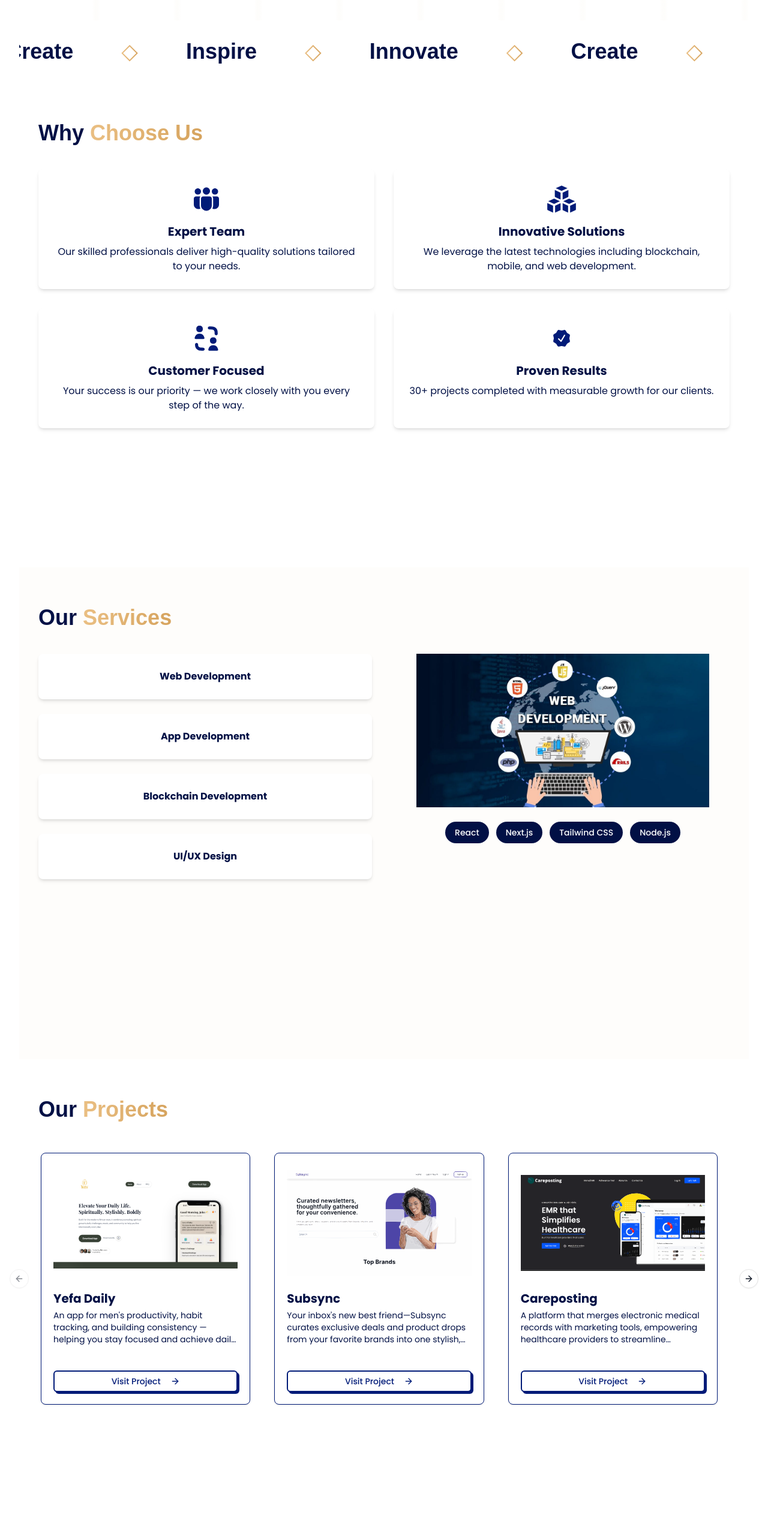
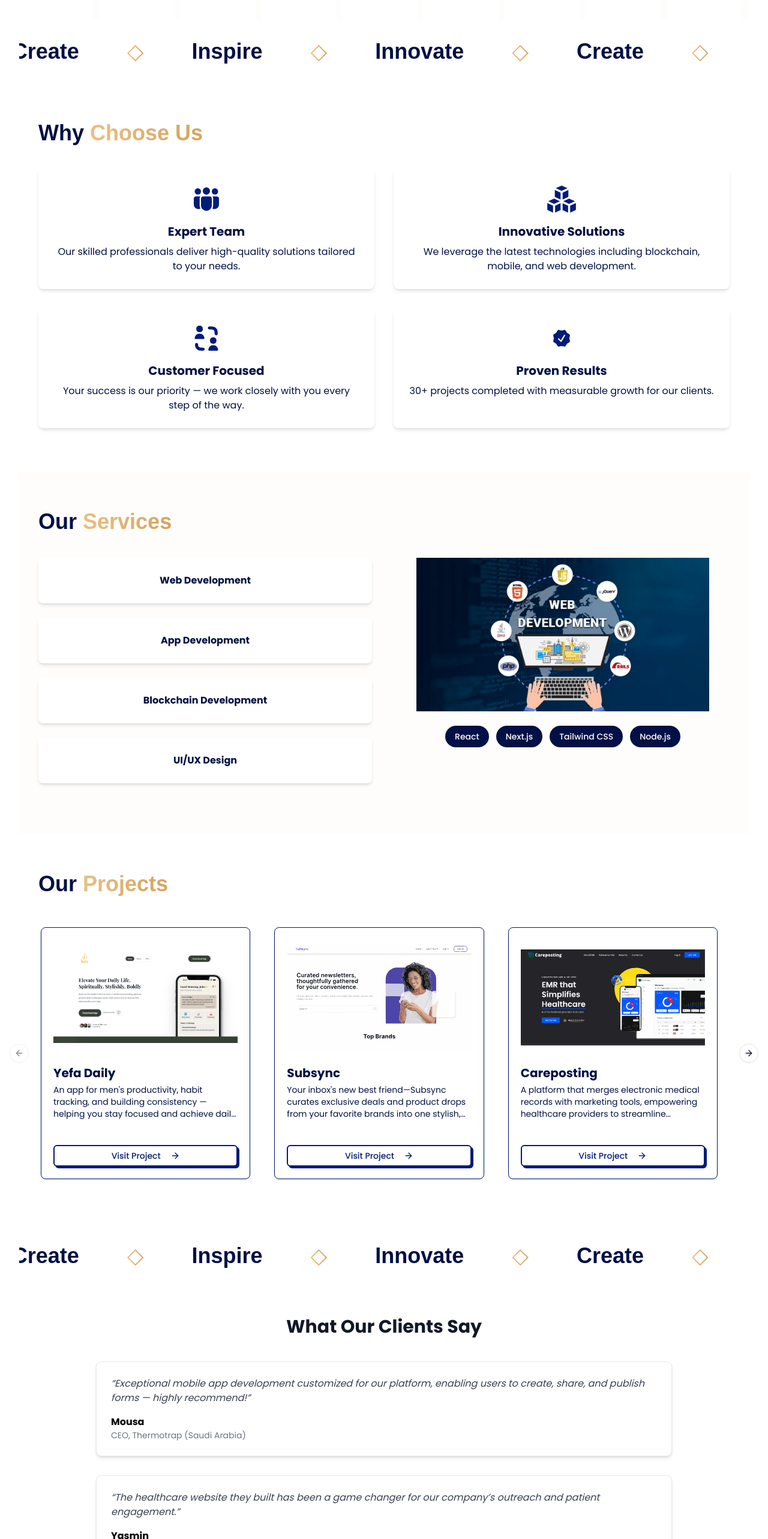
Before and after one commit to 0xDaniiel/Aestrix, a Next.js app: page / in a window 1280 px wide. Shown: the part 838-3404 px from the top of the page at 60% size. Built offline with nearby package versions, Linux system fonts and the light colour scheme; a web font is replaced by a local one.

Commit message:
consistent styling

```diff
--- a/components/Projects.tsx
+++ b/components/Projects.tsx
@@ -27,7 +27,7 @@
     <div>
       <FadeInOnScroll>
         <section
-          className="max-w-7xl min-h-screen mx-auto scroll-mt-24 px-6 sm:px-8 lg:px-8 pt-12 md:pt-16"
+          className="max-w-7xl mx-auto px-4 sm:px-6 lg:px-8 py-12 md:py-16"
           id="projects"
         >
           <h2
--- a/components/Services.tsx
+++ b/components/Services.tsx
@@ -18,7 +18,7 @@
     <div className="bg-[#FEFDFB] pb-5 mt-2">
       <FadeInOnScroll>
         <section
-          className="scroll-mt-24 max-w-7xl min-h-screen mx-auto px-4 sm:px-6 lg:px-8 pt-12 md:pt-16"
+          className="max-w-7xl mx-auto px-4 sm:px-6 lg:px-8 py-12 md:py-16"
           id="services"
         >
           <h2
--- a/components/WhyChooseUs.tsx
+++ b/components/WhyChooseUs.tsx
@@ -13,7 +13,7 @@
   return (
     <div>
       <FadeInOnScroll>
-        <section className="max-w-7xl min-h-screen mx-auto px-4 sm:px-6 lg:px-8 pt-12 md:pt-16">
+        <section className="max-w-7xl mx-auto px-4 sm:px-6 lg:px-8 py-12 md:py-16">
           <h2
             className={`${unbounded.className} text-3xl md:text-4xl font-extrabold mb-10 text-left text-[#011045]`}
           >
```
